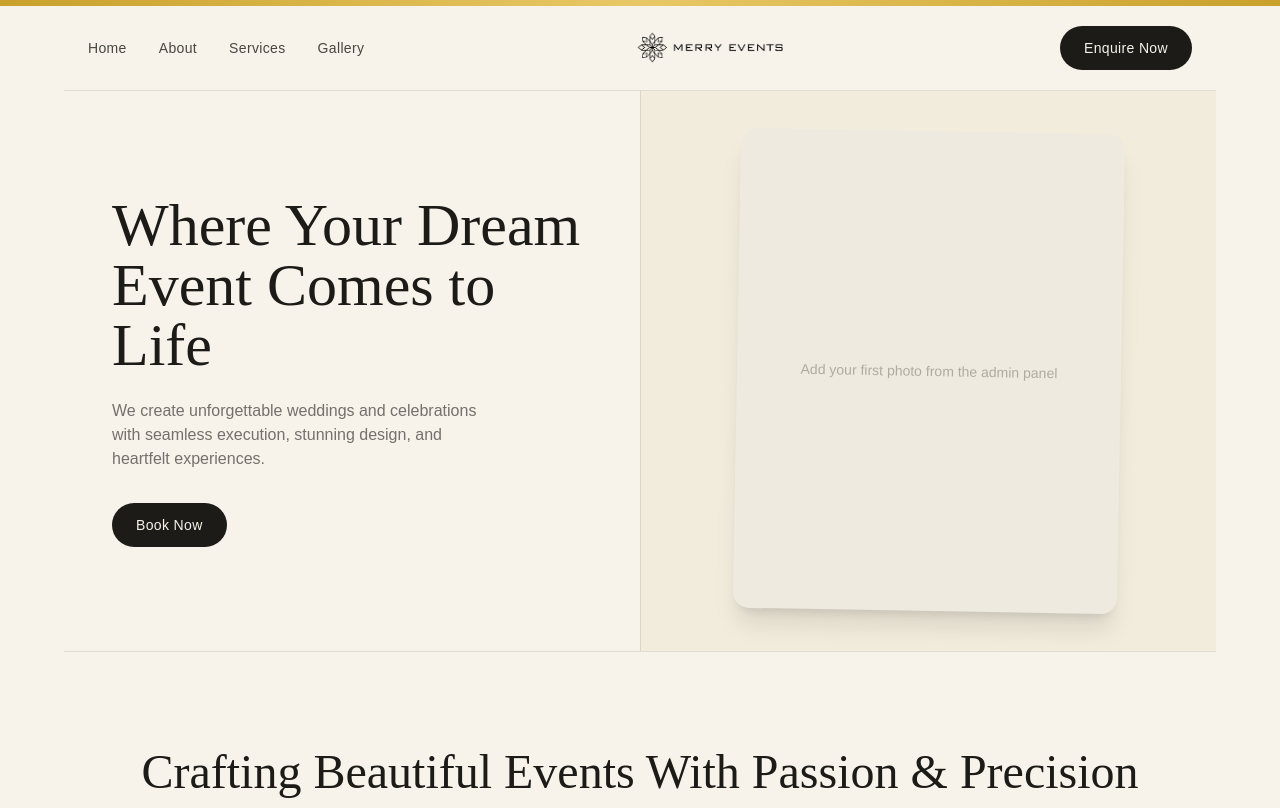
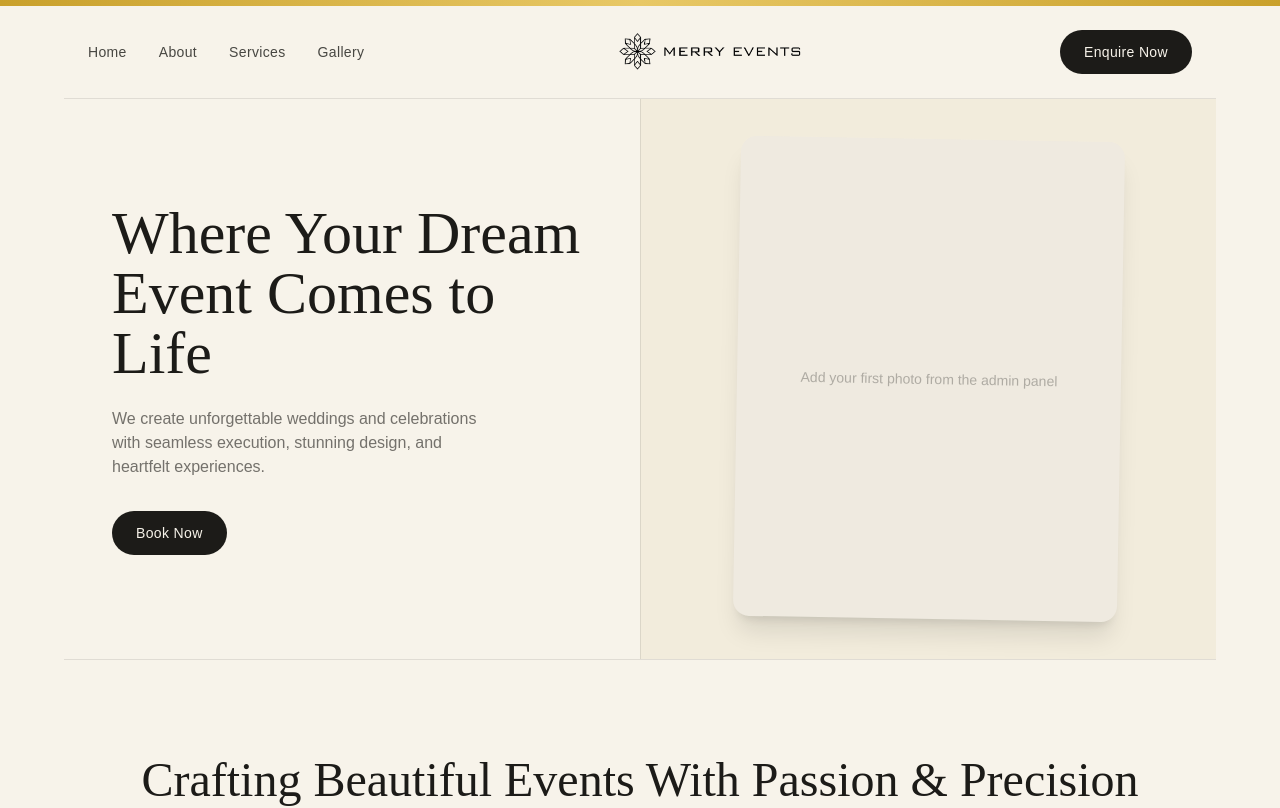
Before and after one commit to benx-ghub/merryevents.in, a Next.js app: page / in a window 1280 px wide. Shown: the top 808 px of the page. Built offline with nearby package versions, Linux system fonts and the light colour scheme.

Commit message:
Update Nav.tsx

```diff
--- a/app/components/Nav.tsx
+++ b/app/components/Nav.tsx
@@ -24,8 +24,8 @@
           <Image
             src="/merryevents-logo.png"
             alt="Merry Events"
-            width={160}
-            height={42}
+            width={200}
+            height={53}
             priority
           />
         </Link>
```
